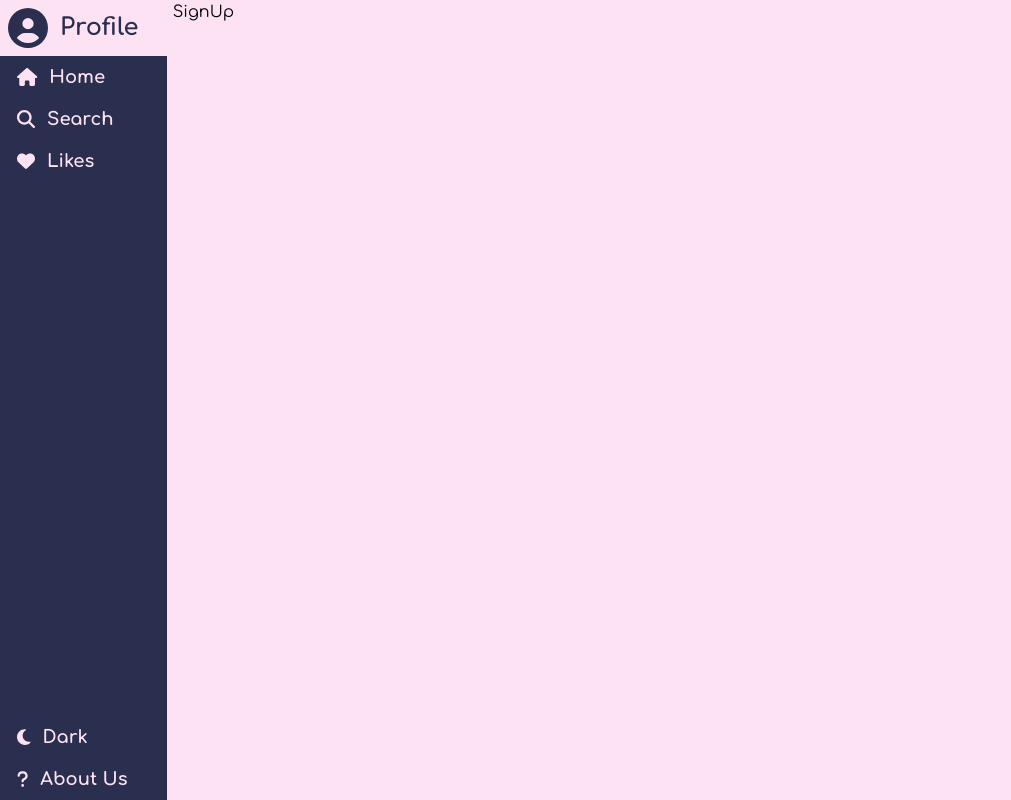
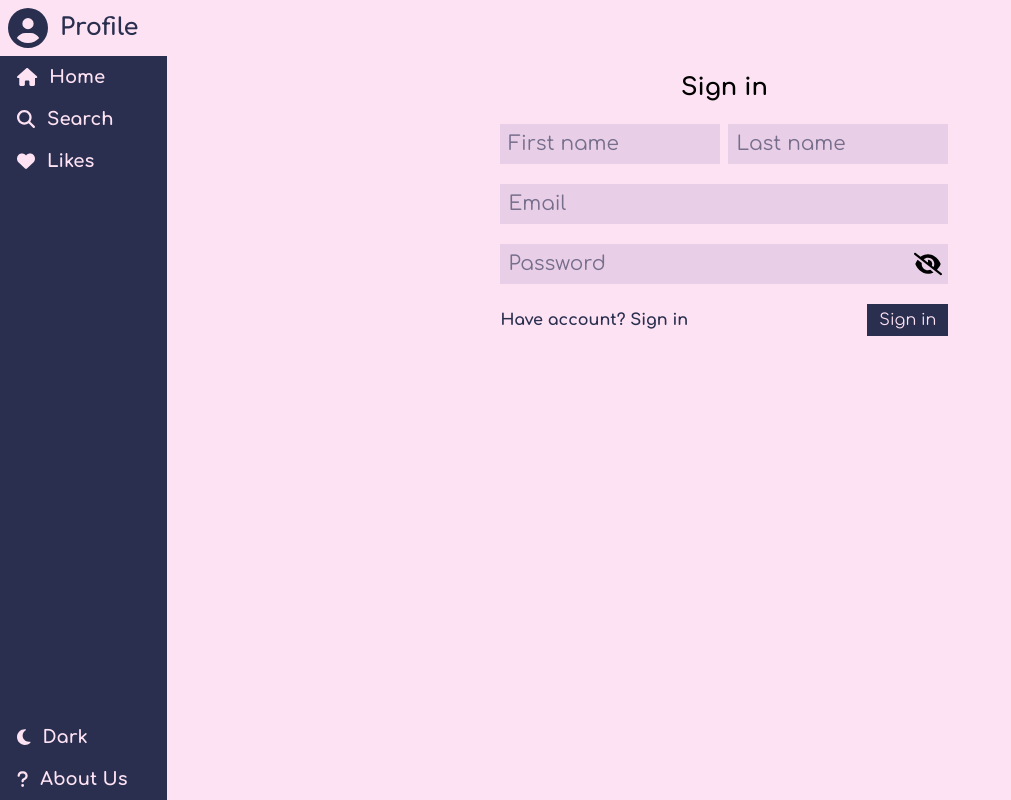
Before and after one commit to TohidEq/blog-json-server, a React (Vite) app: page /sign-up in a window 1280 px wide. Shown: the whole page, without its empty margins (0-1011 px from the left). Built offline with nearby package versions, Linux system fonts and the light colour scheme; no server answers; what @nhost/react, @nhost/react-apollo would draw is missing.

Commit message:
Design sign up and dark theme

```diff
--- a/src/components/pages/SignInUp/SignInUp.css
+++ b/src/components/pages/SignInUp/SignInUp.css
@@ -10,7 +10,7 @@
   sm:content-center;
 }
 .sign-in-up form {
-  @apply w-full;
+  @apply w-full pt-5;
 }
 .sign-in-up .page-title {
   @apply text-center;
@@ -20,7 +20,7 @@
   @apply flex
     relative
     w-full
-    my-5;
+    mb-5;
 }
 .sign-in-up .input .show-passwrd {
   @apply w-10 h-10 hover:cursor-pointer
@@ -45,6 +45,12 @@
     outline-none
     required:border-b-purple
     pointer-events-auto;
+}
+.sign-in-up .names-input {
+  @apply sm:flex sm:flex-nowrap sm:gap-x-2;
+}
+.sign-in-up .names-input .input {
+  @apply sm:w-1/2;
 }
 
 .sign-in-up .btns {
@@ -79,6 +85,16 @@
 .sign-in-up p.error {
   @apply text-light-red;
 }
+/* dark */
+.dark .sign-in-up .btn {
+  @apply hover:bg-dark-light-1;
+}
+.dark .sign-in-up input {
+  @apply text-light-light-1 placeholder:text-light-light-2/50;
+}
+.dark .sign-in-up a {
+  @apply text-dark-light-1 hover:text-light-dark-1;
+}
 
 /* === -- REMOVE AUTOFILL CHANGES -- === */
 
--- a/src/components/pages/SignInUp/SignUp.tsx
+++ b/src/components/pages/SignInUp/SignUp.tsx
@@ -1,9 +1,137 @@
 import React from "react";
+import { useState } from "react";
+
+import { FontAwesomeIcon } from "@fortawesome/react-fontawesome";
+import {
+  faN,
+  faEye as fasEye,
+  faEyeSlash as fasEye2,
+} from "@fortawesome/free-solid-svg-icons";
+import { faUser as farUser } from "@fortawesome/free-regular-svg-icons";
+import { Link } from "react-router-dom";
+import { validEmail, validPassword, validName } from "../../../utils/regex";
 
 type Props = {};
 
 const SignUp = (props: Props) => {
-  return <div>SignUp</div>;
+  const [email, setEmail] = useState<string>("");
+  const [passwrd, setPasswrd] = useState<string>("");
+  const [fName, setFName] = useState<string>("");
+  const [lName, setLName] = useState<string>("");
+
+  const [error, setError] = useState<{
+    email: boolean;
+    passwrd: boolean;
+    firstName: boolean;
+    lastName: boolean;
+  }>({
+    email: false,
+    passwrd: false,
+    firstName: false,
+    lastName: false,
+  });
+  const [showPasswrd, setShowPasswrd] = useState<boolean>(false);
+
+  const showPasswrdHandler = () => {
+    setShowPasswrd(!showPasswrd);
+  };
+
+  const handleSubmit = (e: React.FormEvent<HTMLFormElement>) => {
+    e.preventDefault();
+    if (handleCheckSubmit()) {
+    } else {
+    }
+    // email, passwrd bla bla bla
+  };
+  const handleCheckSubmit = (): boolean => {
+    // check email by regex
+    error.email = !validEmail.test(email);
+    // check password by regex
+    error.passwrd = !validPassword.test(passwrd);
+    //check first name by regex
+    error.firstName = !validName.test(fName);
+    //check last name by regex
+    error.lastName = !validName.test(lName);
+
+    setError({ ...error });
+
+    console.log("=======");
+    console.log("email:", error.email);
+    console.log("pass:", error.passwrd);
+
+    return false;
+  };
+
+  return (
+    <div className="sign-in-up">
+      <h2 className="page-title">Sign in</h2>
+
+      <form action="" autoComplete="off" onSubmit={handleSubmit}>
+        <div className="names-input">
+          <div
+            className={
+              error.firstName ? "error input names-input" : "input names-input"
+            }
+          >
+            <input
+              className=""
+              autoComplete="off"
+              onChange={(e) => setFName(e.target.value)}
+              value={fName}
+              id="firstName"
+              type="text"
+              placeholder="First name"
+            />
+          </div>
+          <div className={error.lastName ? "error input" : "input"}>
+            <input
+              autoComplete="off"
+              onChange={(e) => setLName(e.target.value)}
+              value={lName}
+              id="lastName"
+              type="text"
+              placeholder="Last name"
+            />
+          </div>
+        </div>
+
+        <div className={error.email ? "error input" : "input"}>
+          <input
+            autoComplete="off"
+            onChange={(e) => setEmail(e.target.value)}
+            value={email}
+            id="email"
+            type="email"
+            placeholder="Email"
+          />
+        </div>
+        <div className={error.passwrd ? "error input" : "input"}>
+          <input
+            autoComplete="off"
+            onChange={(e) => setPasswrd(e.target.value)}
+            id="passwrd"
+            value={passwrd}
+            type={showPasswrd ? "text" : "password"}
+            placeholder="Password"
+          />
+          <div className="show-passwrd" onClick={showPasswrdHandler}>
+            <FontAwesomeIcon icon={showPasswrd ? fasEye : fasEye2} />
+          </div>
+        </div>
+        <div className="btns">
+          <button className="btn" type="submit">
+            Sign in
+          </button>
+          <Link to="/sign-in">Have account? Sign in</Link>
+        </div>
+        <p className="error">
+          {error.email || error.passwrd || error.firstName || error.lastName
+            ? `Please insert correct values.`
+            : ""}
+        </p>
+      </form>
+    </div>
+  );
 };
 
 export default SignUp;
--- a/src/css/index.css
+++ b/src/css/index.css
@@ -804,6 +804,7 @@ aside .side-item.active{
 
 .sign-in-up form{
   width: 100%;
+  padding-top: 1.25rem;
 }
 
 .sign-in-up .page-title{
@@ -812,7 +813,6 @@ aside .side-item.active{
 
 .sign-in-up .input{
   position: relative;
-  margin-top: 1.25rem;
   margin-bottom: 1.25rem;
   display: flex;
   width: 100%;
@@ -860,6 +860,19 @@ aside .side-item.active{
 .sign-in-up input:required{
   --tw-border-opacity: 1;
   border-bottom-color: rgb(143 67 238 / var(--tw-border-opacity));
+}
+
+@media (min-width: 640px){
+  .sign-in-up .names-input{
+    display: flex;
+    flex-wrap: nowrap;
+    -moz-column-gap: 0.5rem;
+         column-gap: 0.5rem;
+  }
+
+  .sign-in-up .names-input .input{
+    width: 50%;
+  }
 }
 
 .sign-in-up .btns{
@@ -934,6 +947,36 @@ aside .side-item.active{
   color: rgb(197 61 95 / var(--tw-text-opacity));
 }
 
+/* dark */
+
+.dark .sign-in-up .btn:hover{
+  --tw-bg-opacity: 1;
+  background-color: rgb(99 89 133 / var(--tw-bg-opacity));
+}
+
+.dark .sign-in-up input{
+  --tw-text-opacity: 1;
+  color: rgb(253 226 243 / var(--tw-text-opacity));
+}
+
+.dark .sign-in-up input::-moz-placeholder{
+  color: rgb(229 190 236 / 0.5);
+}
+
+.dark .sign-in-up input::placeholder{
+  color: rgb(229 190 236 / 0.5);
+}
+
+.dark .sign-in-up a{
+  --tw-text-opacity: 1;
+  color: rgb(99 89 133 / var(--tw-text-opacity));
+}
+
+.dark .sign-in-up a:hover{
+  --tw-text-opacity: 1;
+  color: rgb(145 127 179 / var(--tw-text-opacity));
+}
+
 /* === -- REMOVE AUTOFILL CHANGES -- === */
 
 input:-webkit-autofill {
--- a/src/utils/regex.ts
+++ b/src/utils/regex.ts
@@ -5,3 +5,5 @@ export const validEmail = new RegExp(
 export const validPassword = new RegExp(
   "^(?=.*d)(?=.*[a-z])(?=.*[A-Z])(?=.*[a-zA-Z]).{8,}$"
 );
+
+export const validName = new RegExp("^[a-zA-z]{2,20}$");
```
